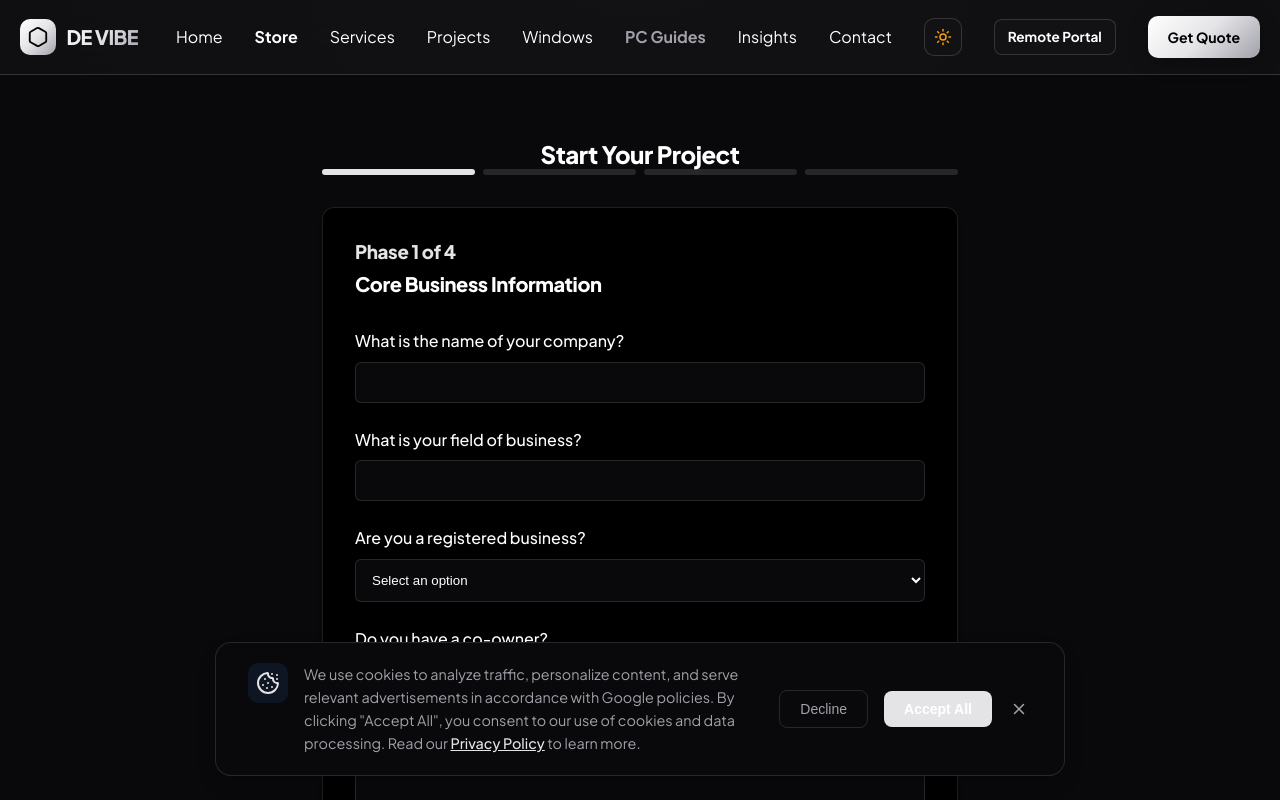
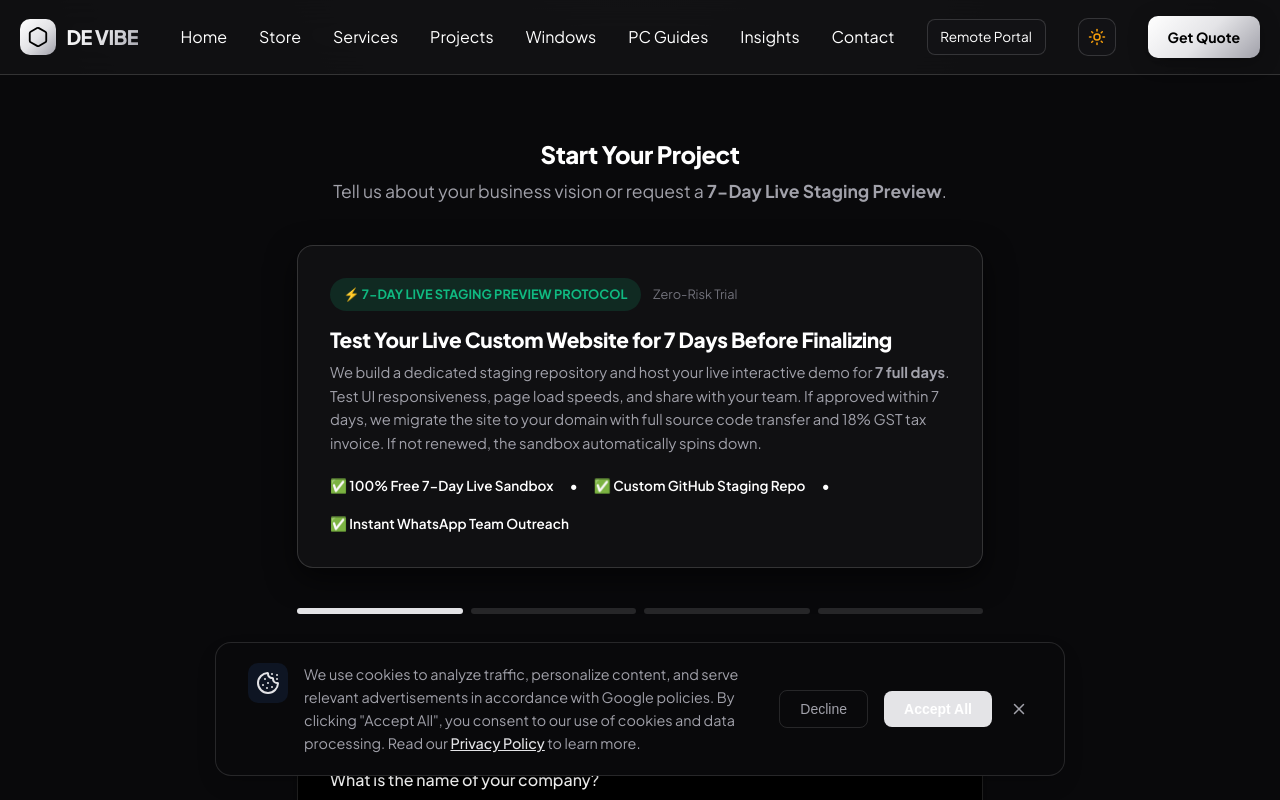
Before and after one commit to devibe70-ux/de-vibe-website, a React (Vite) app: page /quote in a window 1280 px wide. Shown: the top 800 px of the page. Built offline with nearby package versions, Linux system fonts and the light colour scheme.

Commit message:
feat: make all header navigation links uniform color except Get Quote button, and add 7-Day Live Staging Preview & Outreach Demo Protocol to GetQuote page

```diff
--- a/src/components/GetQuote.jsx
+++ b/src/components/GetQuote.jsx
@@ -220,8 +220,36 @@ export default function GetQuote() {
         <meta property="og:url" content="https://www.devibestudio.com/quote" />
       </Helmet>
       <section className="bg-alt" style={{ flex: 1, padding: '4rem 0' }}>
-        <div className="container quote-container" style={{ maxWidth: '700px' }}>
-          <h1>Start Your Project</h1>
+        <div className="container quote-container" style={{ maxWidth: '750px' }}>
+          <h1 style={{ marginBottom: '0.5rem' }}>Start Your Project</h1>
+          <p style={{ color: 'var(--text-secondary)', marginBottom: '2.5rem', fontSize: '1.1rem' }}>
+            Tell us about your business vision or request a <strong>7-Day Live Staging Preview</strong>.
+          </p>
+
+          {/* 7-DAY LIVE TRIAL STAGING & OUTREACH DEMO PROTOCOL BANNER */}
+          <div className="glass-card" style={{ padding: '2rem', marginBottom: '2.5rem', textAlign: 'left', border: '1px solid var(--glass-border)' }}>
+            <div style={{ display: 'flex', alignItems: 'center', gap: '0.75rem', marginBottom: '1rem' }}>
+              <div style={{ backgroundColor: 'rgba(16, 185, 129, 0.15)', color: '#10b981', padding: '0.4rem 0.85rem', borderRadius: '20px', fontSize: '0.8rem', fontWeight: '700', textTransform: 'uppercase' }}>
+                ⚡ 7-Day Live Staging Preview Protocol
+              </div>
+              <span style={{ fontSize: '0.8rem', color: 'var(--text-muted)' }}>Zero-Risk Trial</span>
+            </div>
+
+            <h3 style={{ fontSize: '1.3rem', marginBottom: '0.5rem' }}>
+              Test Your Live Custom Website for 7 Days Before Finalizing
+            </h3>
+            <p style={{ color: 'var(--text-secondary)', fontSize: '0.92rem', lineHeight: '1.6', marginBottom: '1.25rem' }}>
+              We build a dedicated staging repository and host your live interactive demo for <strong>7 full days</strong>. Test UI responsiveness, page load speeds, and share with your team. If approved within 7 days, we migrate the site to your domain with full source code transfer and 18% GST tax invoice. If not renewed, the sandbox automatically spins down.
+            </p>
+
+            <div style={{ display: 'flex', gap: '1rem', flexWrap: 'wrap', fontSize: '0.85rem', color: 'var(--text-primary)', fontWeight: '600' }}>
+              <span>✅ 100% Free 7-Day Live Sandbox</span>
+              <span>•</span>
+              <span>✅ Custom GitHub Staging Repo</span>
+              <span>•</span>
+              <span>✅ Instant WhatsApp Team Outreach</span>
+            </div>
+          </div>
 
         {/* Progress Bar */}
         <div style={{ display: 'flex', gap: '0.5rem', marginBottom: '2rem' }}>
--- a/src/components/Header.jsx
+++ b/src/components/Header.jsx
@@ -46,14 +46,17 @@ export default function Header() {
         </Link>
 
         <nav className="nav-links">
-          <Link to="/">Home</Link>
-          <Link to="/products" style={{ color: 'var(--text-primary)', fontWeight: '700' }}>Store</Link>
-          <Link to="/services">Services</Link>
-          <Link to="/projects">Projects</Link>
-          <Link to="/microsoft">Windows</Link>
-          <Link to="/guides" style={{ color: 'var(--text-secondary)', fontWeight: '700' }}>PC Guides</Link>
-          <Link to="/blog">Insights</Link>
-          <Link to="/contact">Contact</Link>
+          <Link to="/" style={{ color: 'var(--text-primary)' }}>Home</Link>
+          <Link to="/products" style={{ color: 'var(--text-primary)' }}>Store</Link>
+          <Link to="/services" style={{ color: 'var(--text-primary)' }}>Services</Link>
+          <Link to="/projects" style={{ color: 'var(--text-primary)' }}>Projects</Link>
+          <Link to="/microsoft" style={{ color: 'var(--text-primary)' }}>Windows</Link>
+          <Link to="/guides" style={{ color: 'var(--text-primary)' }}>PC Guides</Link>
+          <Link to="/blog" style={{ color: 'var(--text-primary)' }}>Insights</Link>
+          <Link to="/contact" style={{ color: 'var(--text-primary)' }}>Contact</Link>
+          <Link to="/remote" style={{ color: 'var(--text-primary)', padding: '0.4rem 0.8rem', borderRadius: '8px', fontSize: '0.85rem', border: '1px solid var(--glass-border)', backgroundColor: 'var(--surface)' }}>
+            Remote Portal
+          </Link>
 
           <button
             onClick={toggleTheme}
@@ -75,9 +78,6 @@ export default function Header() {
             {theme === 'dark' ? <Sun size={18} color="#f59e0b" /> : <Moon size={18} color="#71717a" />}
           </button>
 
-          <Link to="/remote" style={{ backgroundColor: 'var(--surface)', color: 'var(--text-primary)', padding: '0.4rem 0.8rem', borderRadius: '8px', fontSize: '0.85rem', fontWeight: '700', border: '1px solid var(--glass-border)' }}>
-            Remote Portal
-          </Link>
           <Link to="/quote" className="btn" style={{ padding: '0.6rem 1.25rem', fontSize: '0.88rem' }}>
             Get Quote
           </Link>
```
